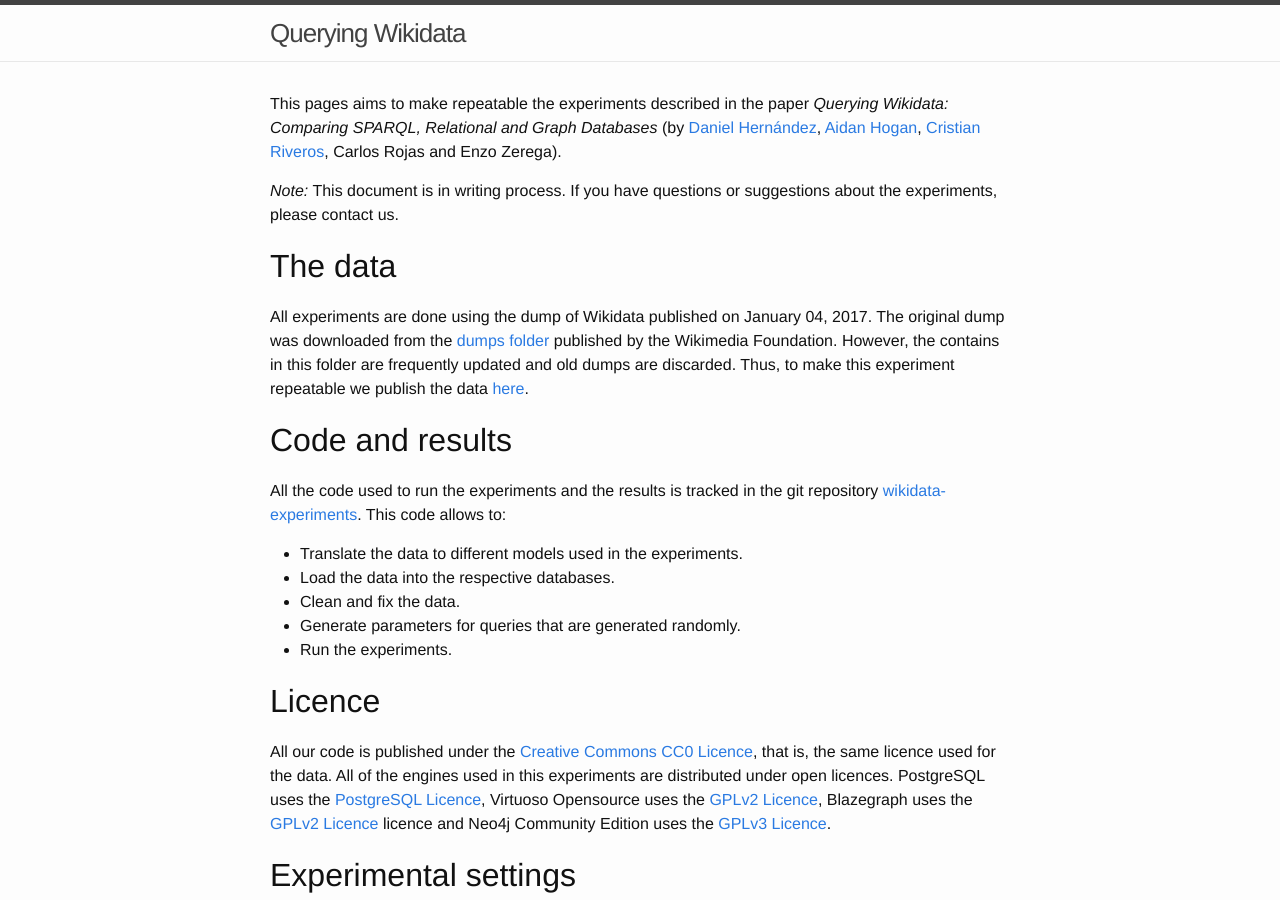
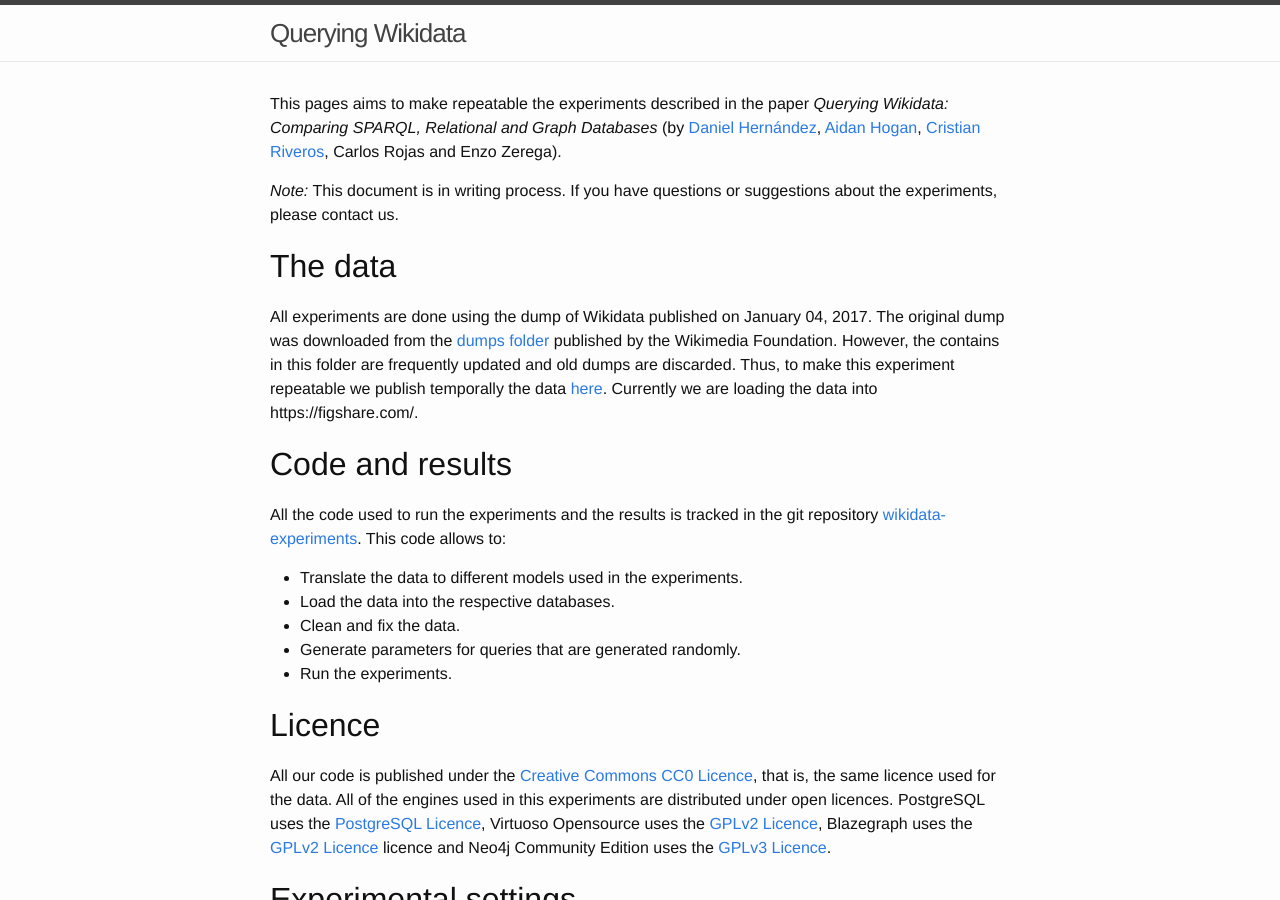
Before and after one commit to danielhz/wquery-docs, a Jekyll site: the page built from index.md, in a window 1280 px wide and 900 px high. Built offline with Jekyll 4.4.1, drawn with Linux system fonts in a browser that asks for light colours.

```diff
--- a/index.md
+++ b/index.md
@@ -4,8 +4,8 @@ layout: default
 
 This pages aims to make repeatable the experiments described in the paper
 *Querying Wikidata: Comparing SPARQL, Relational and Graph Databases* (by
-[Daniel Hernández](http://www.dcc.uchile.cl/~dhernand/),
-[Aidan Hogan](http://www.dcc.uchile.cl/~ahogan/),
+[Daniel Hernández](http://users.dcc.uchile.cl/~dhernand/),
+[Aidan Hogan](http://users.dcc.uchile.cl/~ahogan/),
 [Cristian Riveros](http://web.ing.puc.cl/~criveros/),
 Carlos Rojas and Enzo Zerega).
 
@@ -19,8 +19,9 @@ January 04, 2017. The original dump was downloaded from the
 [dumps folder](https://dumps.wikimedia.org/other/wikidata/) published by
 the Wikimedia Foundation. However, the contains in this folder are frequently
 updated and old dumps are discarded. Thus, to make this experiment repeatable
-we publish the data
+we publish temporally the data
 [here](http://datadumps.daniel.degu.cl/wikidata-20160104.json.gz).
+Currently we are loading the data into https://figshare.com/.
 
 # Code and results
 
```
